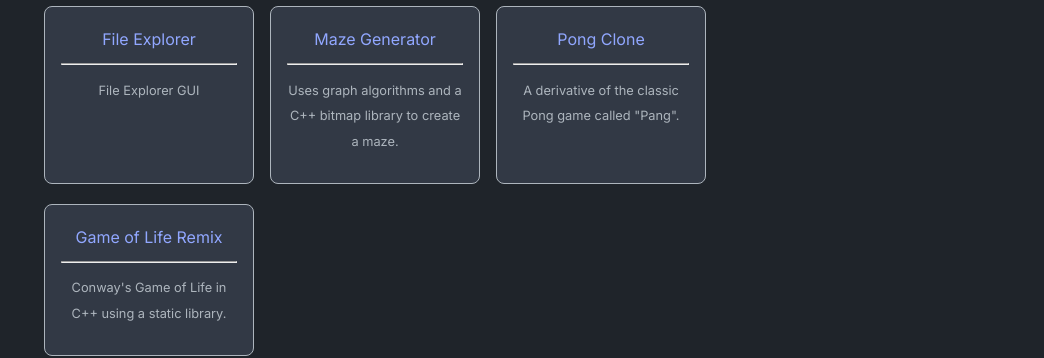
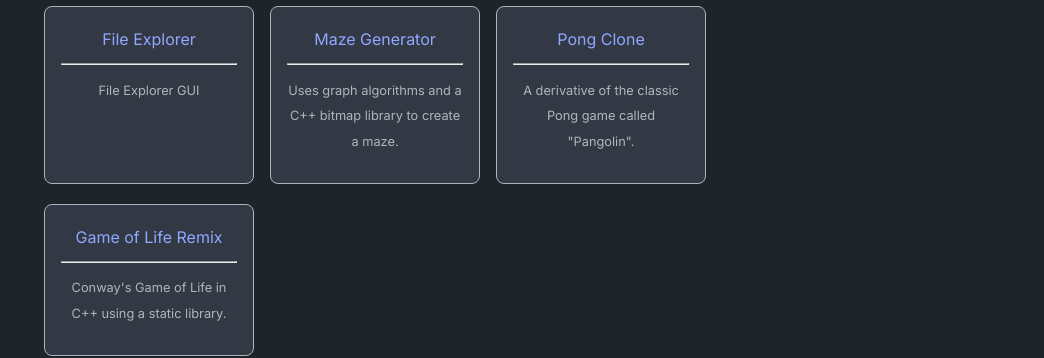
Before and after one commit to Yarpirates20/yarpirates20.github.io, a Jekyll site: the page built from index.md, in a window 1280 px wide. Shown: the part 401-759 px from the top of the page, without its empty margins (236-1280 px from the left). Built offline with Jekyll 4.4.1, drawn with Linux system fonts in a browser that asks for light colours.

Commit message:
Update Pong clone description

```diff
--- a/_data/home.yml
+++ b/_data/home.yml
@@ -19,7 +19,7 @@ project_entries:
 
   - title: Pong Clone
     url: https://github.com/Yarpirates20/pang_derivative
-    desc: A derivative of the classic Pong game called "Pang".
+    desc: A derivative of the classic Pong game called "Pangolin".
 
   - title: Game of Life Remix
     url: https://github.com/Yarpirates20/ConwaysGameOfLifeRemix
```
